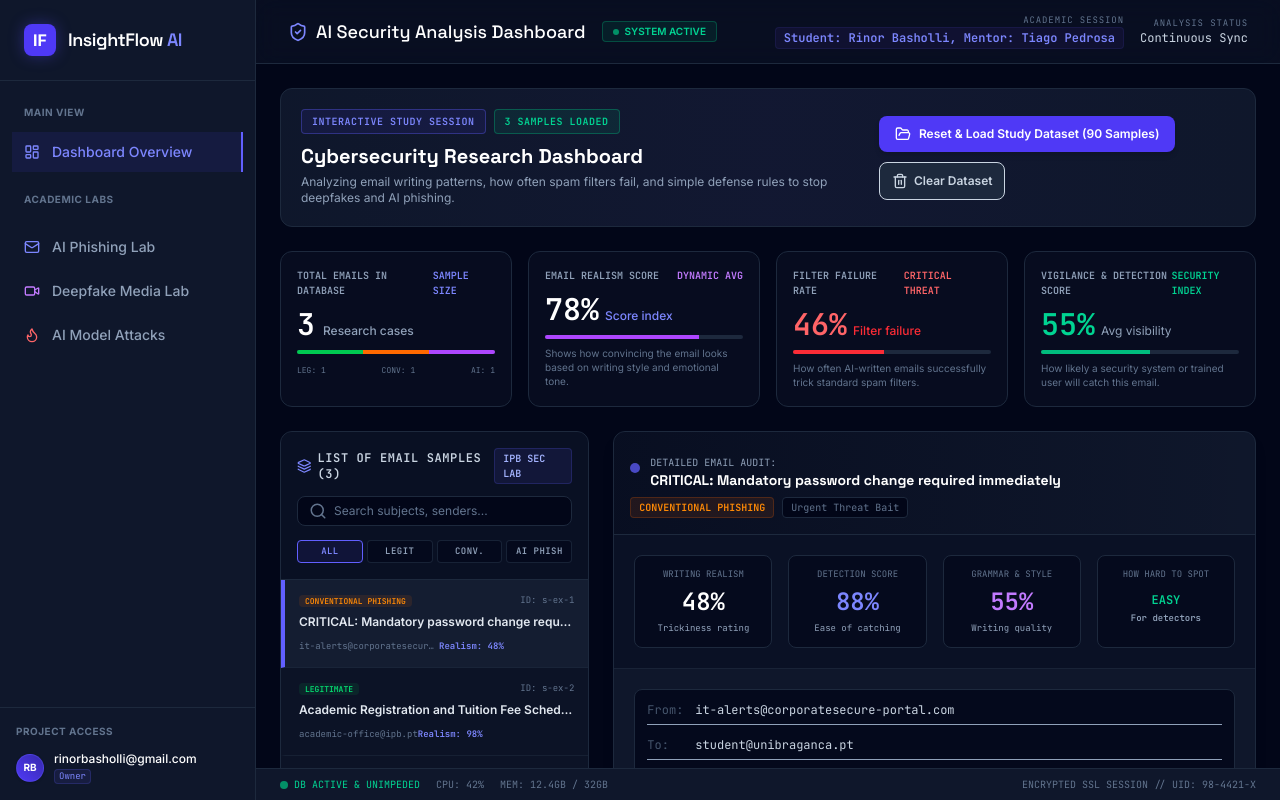
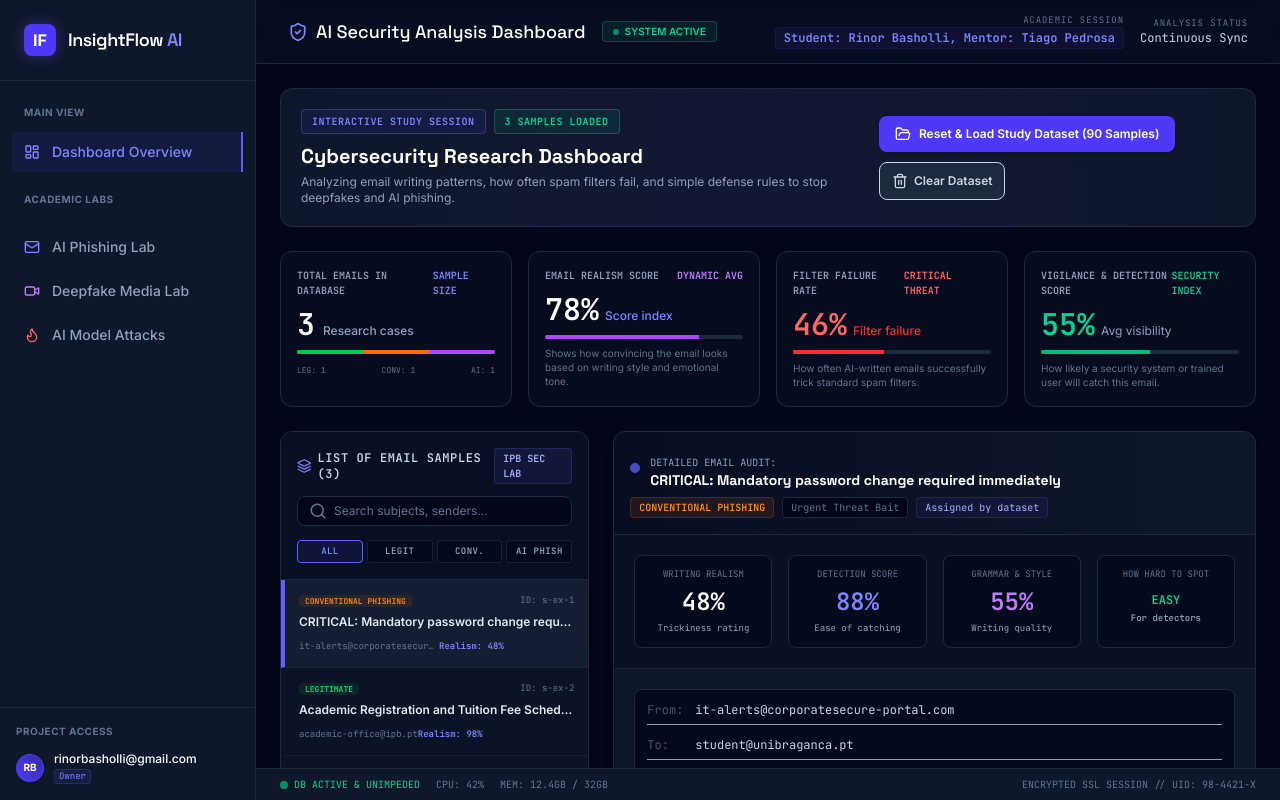
Before and after one commit to rinorbasholli/InsightFlow-AI-Rinor-Basholli-s-Thesis-, a React (Vite) app: page / in a window 1280 px wide. Built offline with nearby package versions, Linux system fonts and the light colour scheme.

Commit message:
Show dataset vs Gemini vs fallback labels on dashboard samples.

```diff
--- a/src/components/UnifiedAnalysisDashboard.tsx
+++ b/src/components/UnifiedAnalysisDashboard.tsx
@@ -377,6 +377,20 @@ export default function UnifiedAnalysisDashboard({
                   <span className="text-[10px] font-mono text-slate-500 bg-slate-950 px-2 py-0.5 rounded border border-slate-800">
                     {activeSpecimen.tag}
                   </span>
+                  {activeSpecimen.analysisSource && (
+                    <span className="text-[10px] font-mono text-indigo-300 bg-indigo-950/40 px-2 py-0.5 rounded border border-indigo-500/20">
+                      {activeSpecimen.analysisSource === 'dataset'
+                        ? 'Assigned by dataset'
+                        : activeSpecimen.analysisSource === 'fallback'
+                          ? 'Offline fallback'
+                          : 'Gemini text judgement'}
+                    </span>
+                  )}
+                  {activeSpecimen.labelOrigin && activeSpecimen.labelOrigin !== 'dataset' && (
+                    <span className="text-[10px] font-mono text-slate-400 bg-slate-950 px-2 py-0.5 rounded border border-slate-800">
+                      Label: {activeSpecimen.labelOrigin === 'known-sample' ? 'known sample' : activeSpecimen.labelOrigin}
+                    </span>
+                  )}
                 </div>
               </div>
 
@@ -490,7 +504,7 @@ export default function UnifiedAnalysisDashboard({
       <div className="p-4 rounded-xl border border-indigo-500/20 bg-indigo-950/10 flex items-start gap-3 text-xs leading-relaxed text-indigo-300">
         <HelpCircle className="w-5 h-5 flex-shrink-0 text-indigo-400" />
         <div>
-          <strong>Why this matters for our thesis:</strong> Starting with 90 samples gives us enough data to run realistic stats. We can easily compare simple scam emails with advanced AI-generated emails without hitting API speed limits.
+          <strong>Why this matters for our thesis:</strong> The 90-sample load is a seeded in-memory teaching set (not a public corpus). Live checks judge pasted or generated wording with Gemini or an offline fallback. Deepfake and adversarial labs remain simulators — real detectors are future work.
         </div>
       </div>
 
```
